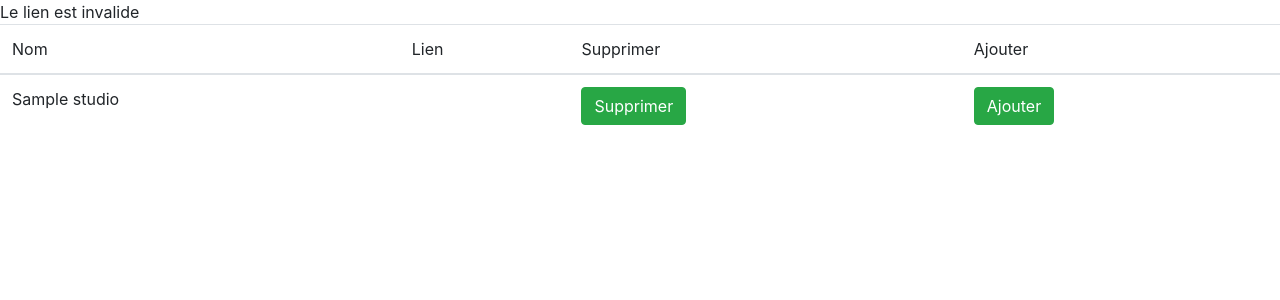
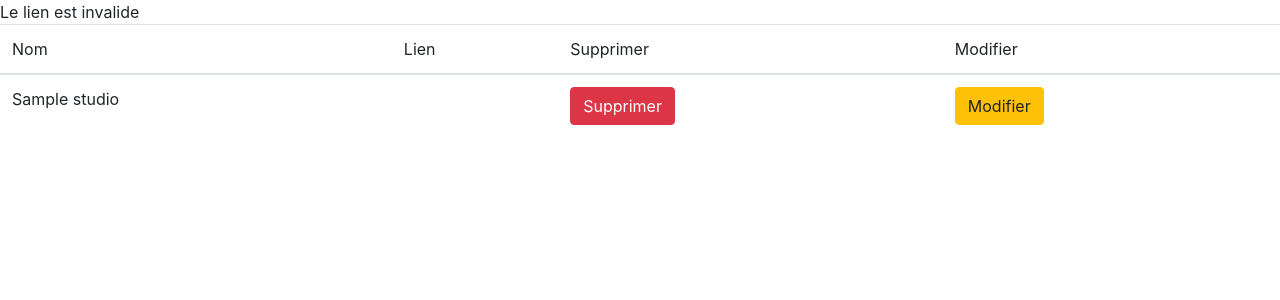
Before and after one commit to Waltercalling/videogames, a PHP site: page /studio.php in a window 1280 px wide. Shown: the part 56-356 px from the top of the page. Run offline with PHP 8.4, Linux system fonts and the light colour scheme; tables that the repository leaves empty hold one stand-in row (values such as "Sample post").

Commit message:
modif studio

```diff
--- a/add-studio.php
+++ b/add-studio.php
@@ -16,6 +16,7 @@
                 $studio = new Studio(['name'=>$_POST['studio'], 'link'=>$_POST['link']]);
                 $manager->addStudio($studio);
                 echo "<h1>Studio bien ajouté</h1>";
+
             }else{
                 echo "<h1>Erreur lors du formulaire</h1>";
             }
@@ -41,3 +42,4 @@
 
             </div>
 </body>
+<?php require_once 'inc/footer.php'; ?>
--- a/studio.php
+++ b/studio.php
@@ -26,7 +26,7 @@
                     <th scope="col">Nom</th>
                     <th scope="col">Lien</th>
                     <th scope="col">Supprimer</th>
-                    <th scope="col">Ajouter</th>
+                    <th scope="col">Modifier</th>
 
                 </tr>
         </thead>
@@ -38,8 +38,8 @@
             <tr>
                     <td><?= $value->getName(); ?></td>
                     <td><?= $value->getLink(); ?></td>
-                    <td><button class='btn btn-success'>Supprimer</button></td>
-                    <td><button class='btn btn-success'>Ajouter</button></td>
+                    <td><a class="btn btn-danger" href="deleteStudio.php">Supprimer</a></td>
+                    <td><a class="btn btn-warning" href="upgradeStudio.php">Modifier</a></td>
             </tr>
                 <?php endforeach;?>
 
@@ -47,3 +47,4 @@
         </tbody>
     </table>
 </body>
+<?php require_once 'inc/footer.php'; ?>
```
